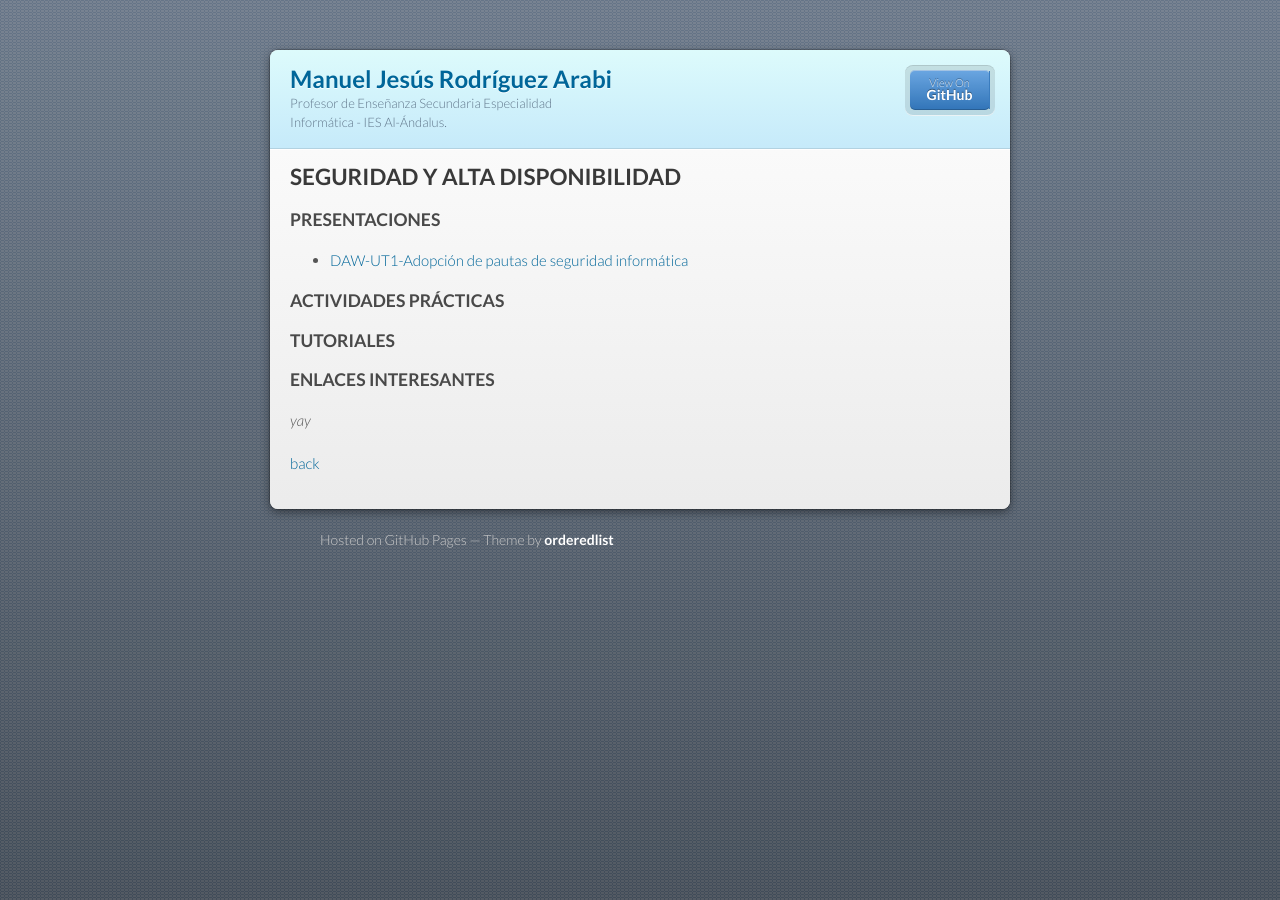
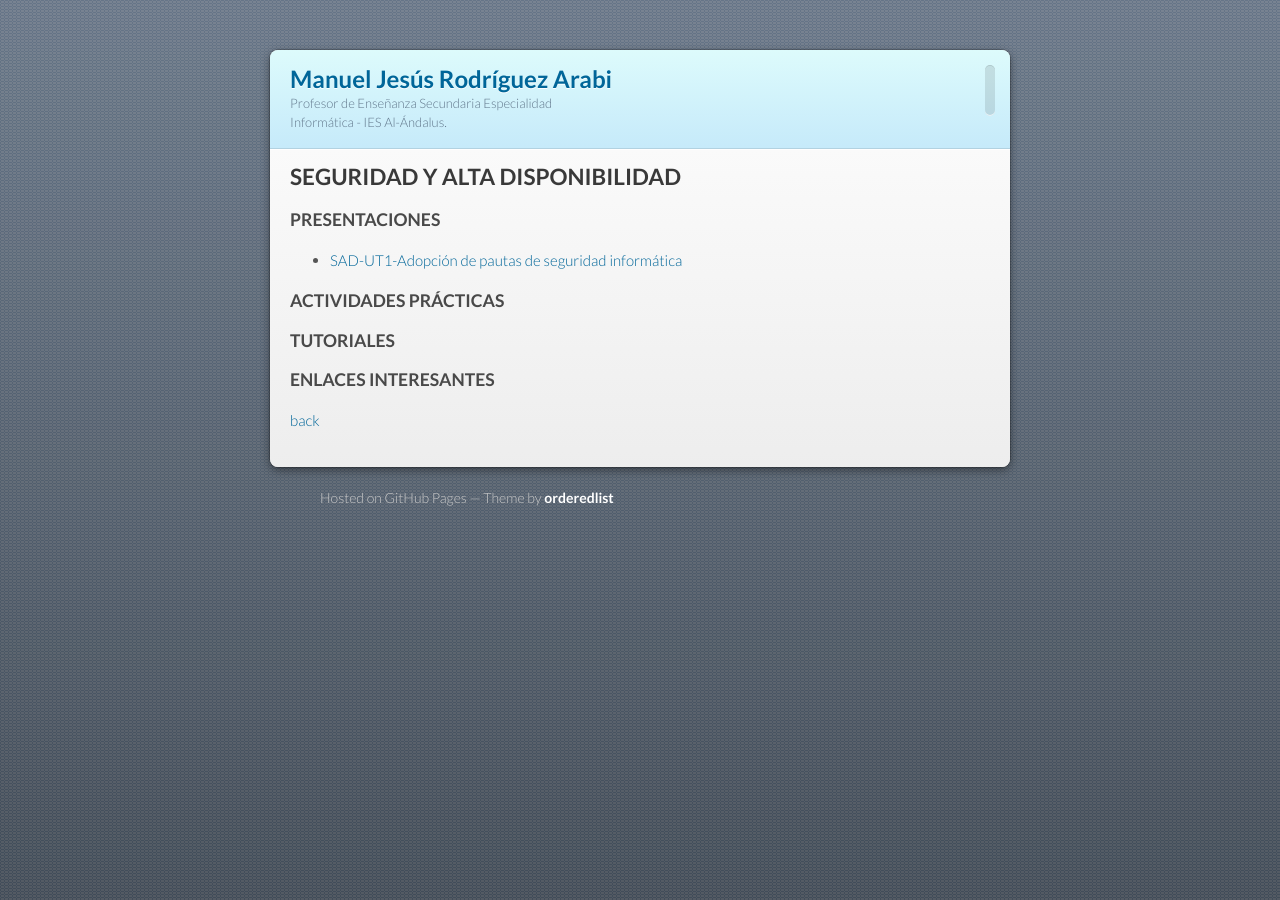
Before and after one commit to mrodara/mrodara.github.io, a Jekyll site: the page built from mods/sad.md, in a window 1280 px wide. Built offline with Jekyll 4.4.1, drawn with Linux system fonts in a browser that asks for light colours; our own code applies the rules of GitHub Pages for plain Markdown files.

Commit message:
Fixing errors

```diff
--- a/_layouts/default.html
+++ b/_layouts/default.html
@@ -1,5 +1,5 @@
 <!doctype html>
-<html lang="{{ site.lang | default: "en-US" }}">
+<html lang="{{ site.lang | default: "es-ES" }}">
   <head>
     <meta charset="utf-8">
     <meta http-equiv="X-UA-Compatible" content="IE=edge">
@@ -29,7 +29,7 @@
           <li><a href="{{ site.github.zip_url }}">Download <strong>ZIP File</strong></a></li>
           <li><a href="{{ site.github.tar_url }}">Download <strong>TAR Ball</strong></a></li>
         {% endif %}
-          <li><a href="{{ site.github.repository_url }}">View On <strong>GitHub</strong></a></li>
+          <!--<li><a href="{{ site.github.repository_url }}">View On <strong>GitHub</strong></a></li>-->
         </ul>
       </header>
       <section>
--- a/mods/sad.md
+++ b/mods/sad.md
@@ -6,7 +6,7 @@
 
 ### PRESENTACIONES
 
-* [DAW-UT1-Adopción de pautas de seguridad informática](https://slides.com/manueljesusrodriguezarabi/hlc-ut01-analisis-forense-de-sistemas-informaticos/fullscreen)
+* [SAD-UT1-Adopción de pautas de seguridad informática](https://slides.com/manueljesusrodriguezarabi/hlc-ut01-analisis-forense-de-sistemas-informaticos/fullscreen)
 
 ### ACTIVIDADES PRÁCTICAS
 
@@ -14,6 +14,4 @@
 
 ### ENLACES INTERESANTES
 
-_yay_
-
-[back](./)
+[back](https://mrodara.github.io)
```
Also changed, not shown: mods/daw.md (+1 -2 lines), mods/hlc.md (+1 -3 lines), mods/iaw.md (+2 -4 lines), mods/sri.md (+1 -3 lines).
